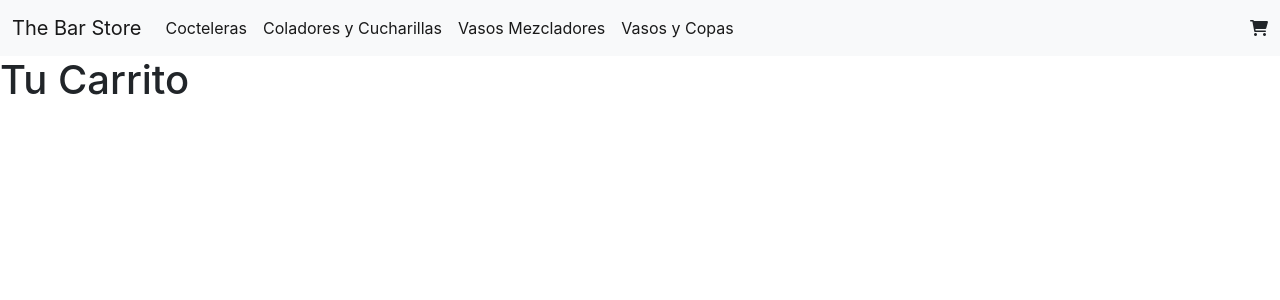
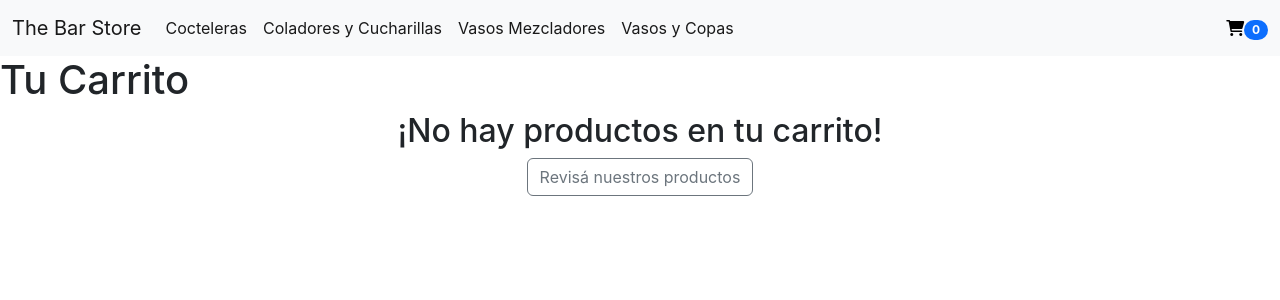
Before and after one commit to nezaga/Proyecto-CoderReact, a React (Create React App) app: page /cart in a window 1280 px wide. Shown: the top 300 px of the page. Built offline with nearby package versions, Linux system fonts and the light colour scheme.

Commit message:
Desafio Cart View

```diff
--- a/src/App.js
+++ b/src/App.js
@@ -13,7 +13,7 @@ function App() {
       <BrowserRouter>
         <NavBar/>
         <Routes>
-          <Route path="/" element={<ItemListContainer greeting='Hola Bienvenides'/>} />
+          <Route path="/" element={<ItemListContainer greeting='Hola, Bienvenides'/>} />
           <Route exact path="/category/:id" element={<ItemListContainer greeting='Hola Bienvenides'/>} />
           <Route exact path="/item/:id" element={<ItemDetailContainer/>} />
           <Route exact path="/cart" element={<Cart/>} />
--- a/src/components/Cart.jsx
+++ b/src/components/Cart.jsx
@@ -1,10 +1,51 @@
 import React from "react";
+import { useContext } from "react";
+import { Link } from "react-router-dom";
+import { CartContext } from "./context/CartContext";
 
 const Cart = () => {
+    const { cart, clear, deleteProduct, cartTotalPrice } = useContext(CartContext)
 
     return (
         <div>
             <h1>Tu Carrito</h1>
+            {cart.length === 0 ?
+                <div className="text-center">
+                    <h2>¡No hay productos en tu carrito!</h2>
+                    <Link to={"/"}><button className="btn btn-outline-secondary" type="button">Revisá nuestros productos</button></Link>
+                </div>
+            :
+                <div>
+                    <table className="table">
+                        <thead>
+                            <tr>
+                                <th>Producto</th>
+                                <th>Cantidad</th>
+                                <th>Acciones</th>
+                            </tr>
+                        </thead>
+                        <tbody>
+                            {cart.map((producto) => (
+                                <tr key={producto.id}>
+                                    <td>{producto.title}</td>
+                                    <td>{producto.itemQty}</td>
+                                    <td>
+                                        <button onClick={() => deleteProduct(producto.id)} >
+                                            Eliminar Producto
+                                        </button>
+                                    </td>
+                                </tr>
+                            ))}
+                            <tr className="table-secondary">
+                                <td></td>
+                                <td><strong>Total</strong></td>
+                                <td>US${cartTotalPrice()}</td>
+                            </tr>
+                        </tbody>
+                    </table>
+                    <button onClick={clear}>Vaciar Carrito</button>
+                </div>
+            }
         </div>
     )
 }
--- a/src/components/CartWidget.jsx
+++ b/src/components/CartWidget.jsx
@@ -1,8 +1,21 @@
 import React from "react";
+import { useContext } from "react";
+import { Link } from "react-router-dom";
+import { CartContext } from "./context/CartContext";
 
 const CartWidget = () => {
+    // Traigo del contexto la función para contar el total de items del carrito
+    const { cartTotal } =  useContext(CartContext)
+    // Asigno una variable al resultado de la función para agregarla en el widget
+    const totalItems = cartTotal();
+
     return (
-        <i className="fa-solid fa-cart-shopping"></i>
+        <Link to={"/cart"}>
+            <div>
+                <i className="fa-solid fa-cart-shopping"></i>
+                <span className="badge bg-primary rounded-pill">{totalItems}</span>
+            </div>
+        </Link>
     )
 }
 
--- a/src/components/ItemDetail.jsx
+++ b/src/components/ItemDetail.jsx
@@ -25,7 +25,7 @@ const ItemDetail = ({item}) => {
                 </ul>
                 <h3 className="text-center">US${item.price}</h3>
             </div>
-            {quantityToAdd === 0 ? <ItemCount stock={item.stock} initial={1} onAdd={onAdd} /> : <Link to={"/cart"}><button className="btn btn-outline-secondary" type="button">Ir al carrito</button></Link>}
+            {quantityToAdd === 0 ? <ItemCount stock={item.stock} initial={1} onAdd={onAdd} /> : <Link to={"/cart"}><button className="btn btn-outline-secondary" type="button">Terminar mi compra</button></Link>}
         </div>
     )
 }
--- a/src/components/context/CartContext.jsx
+++ b/src/components/context/CartContext.jsx
@@ -5,6 +5,7 @@ export const CartContext = createContext();
 const CartProvider = ({children}) => {
     const [cart, setCart] = useState([]);
 
+    //Función para agregar productos al carrito (valida si ya existe ese producto en el carrito y suma cantidad)
     const addToCart = (item, itemQty) => {
         if (isInCart(item.id)) {
             let producto = cart.find(x => x.id === item.id);
@@ -15,20 +16,44 @@ const CartProvider = ({children}) => {
         }
     }
 
+    //Función para borrar el carrito
     const clear = () => {
         setCart([]);
     }
 
+    //Función para encontrar un producto en el carrito
     const isInCart = (id) => {
         return cart.some(item => item.id === id);
     }
 
+    //Función para contar cantidad total de items
     const cartTotal = () => {
-        return cart.reduce((total, item) => total+=item.itemQty, 0);
+        const cartCopy = [...cart]
+        let totalItems = 0
+        cartCopy.forEach((x) => {
+            totalItems += x.itemQty
+        })
+        return totalItems;
+    }
+
+    //Función para borrar un sólo producto
+    const deleteProduct = (id) => {
+        const filteredCart = cart.filter((x) => x.id !== id);
+        setCart(filteredCart);
+    };
+
+    //Función para calcular precio total
+    const cartTotalPrice = () => {
+        const cartCopy = [...cart]
+        let totalItemsPrice = 0
+        cartCopy.forEach((x) => {
+            totalItemsPrice += x.itemQty * x.price
+        })
+        return totalItemsPrice.toFixed(2);
     }
 
     return (
-        <CartContext.Provider value={{cart, addToCart, clear, cartTotal}}>
+        <CartContext.Provider value={{cart, addToCart, clear, cartTotal, deleteProduct, cartTotalPrice}}>
             {children}
         </CartContext.Provider>
     )
```
